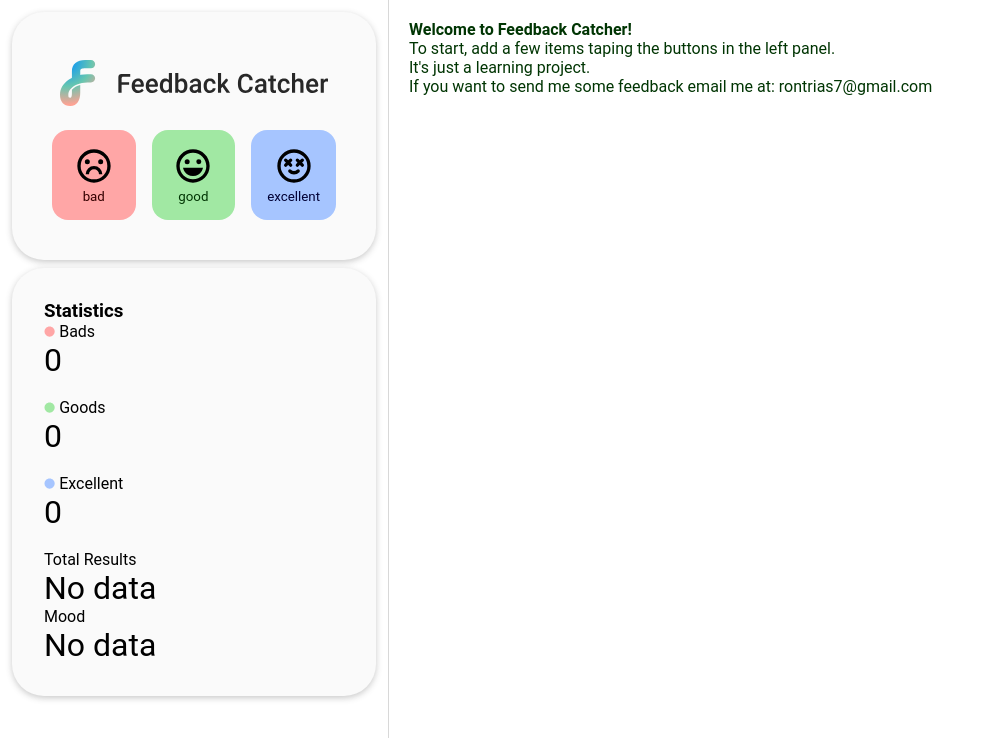
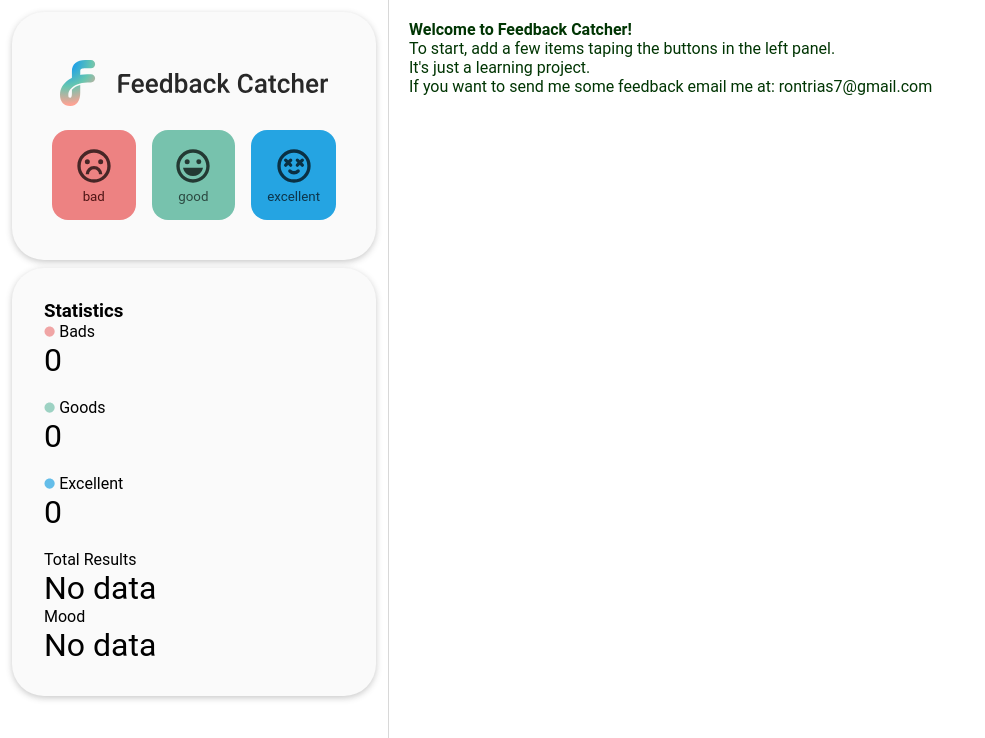
Before and after one commit to rontrias7/feedback-cartcher, a React (Create React App) app: page / in a window 1280 px wide. Shown: the top 738 px of the page, without its empty margins (0-985 px from the left). Built offline with nearby package versions, Linux system fonts and the light colour scheme.

Commit message:
some UI changes

```diff
--- a/src/app.scss
+++ b/src/app.scss
@@ -13,14 +13,14 @@
 // **** Pills Variables' Styles ****
 
 // background colors
-$bad-back : rgb(255, 166, 166);
-$good-back: rgb(161, 232, 163);
-$excellent-back: rgb(166, 197, 255);
+$bad-back : #ED8282;
+$good-back: #77C2AD;
+$excellent-back: #25A4E2;
 
 // text colors
-$bad-txt: rgb(53, 0, 0);
-$good-txt: rgb(0, 53, 3);
-$excellent-txt: rgb(1, 0, 53);
+$bad-txt: #501515;
+$good-txt: #2b4941;
+$excellent-txt: #0d354a;
 
 
 
@@ -278,6 +278,7 @@ $excellent-txt: rgb(1, 0, 53);
 
 .no-pointer {
   pointer-events: none;
+  opacity: 0.7;
 }
 
 
```
